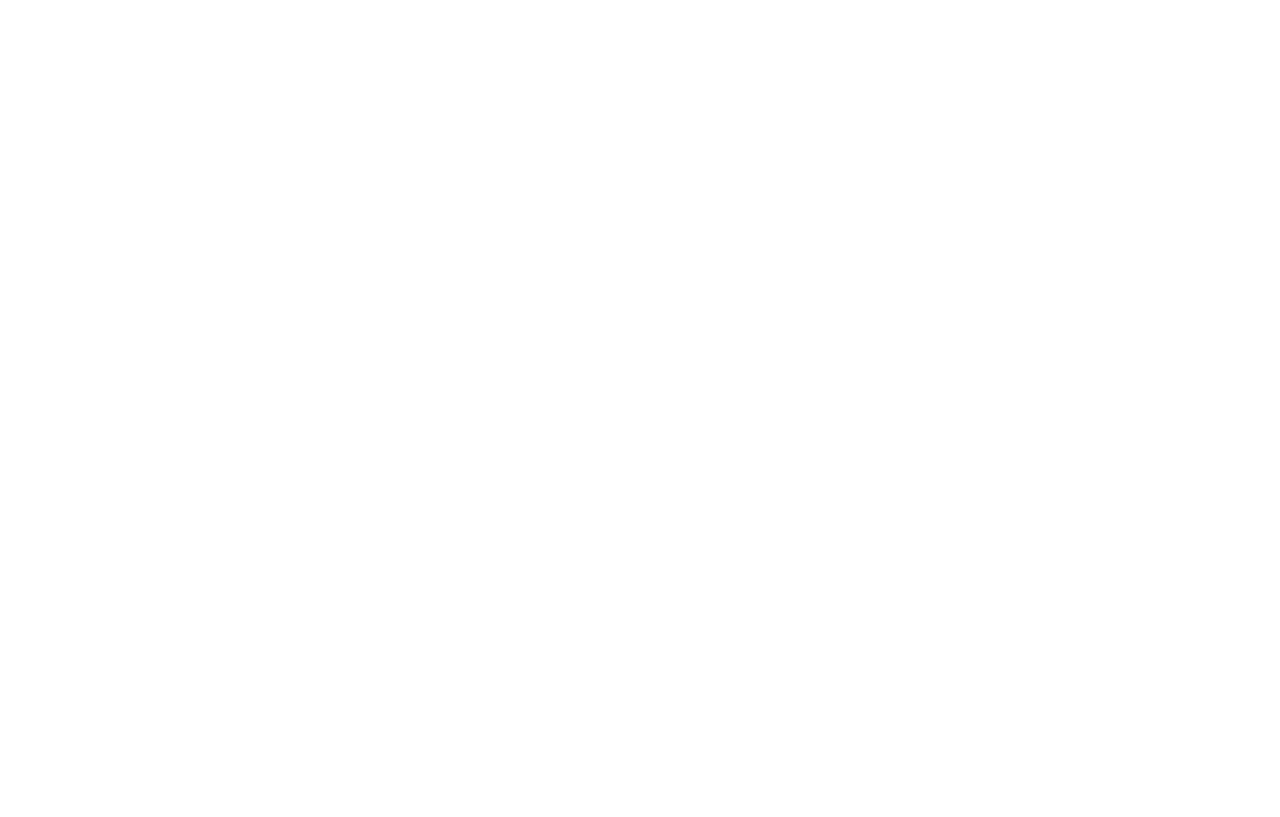
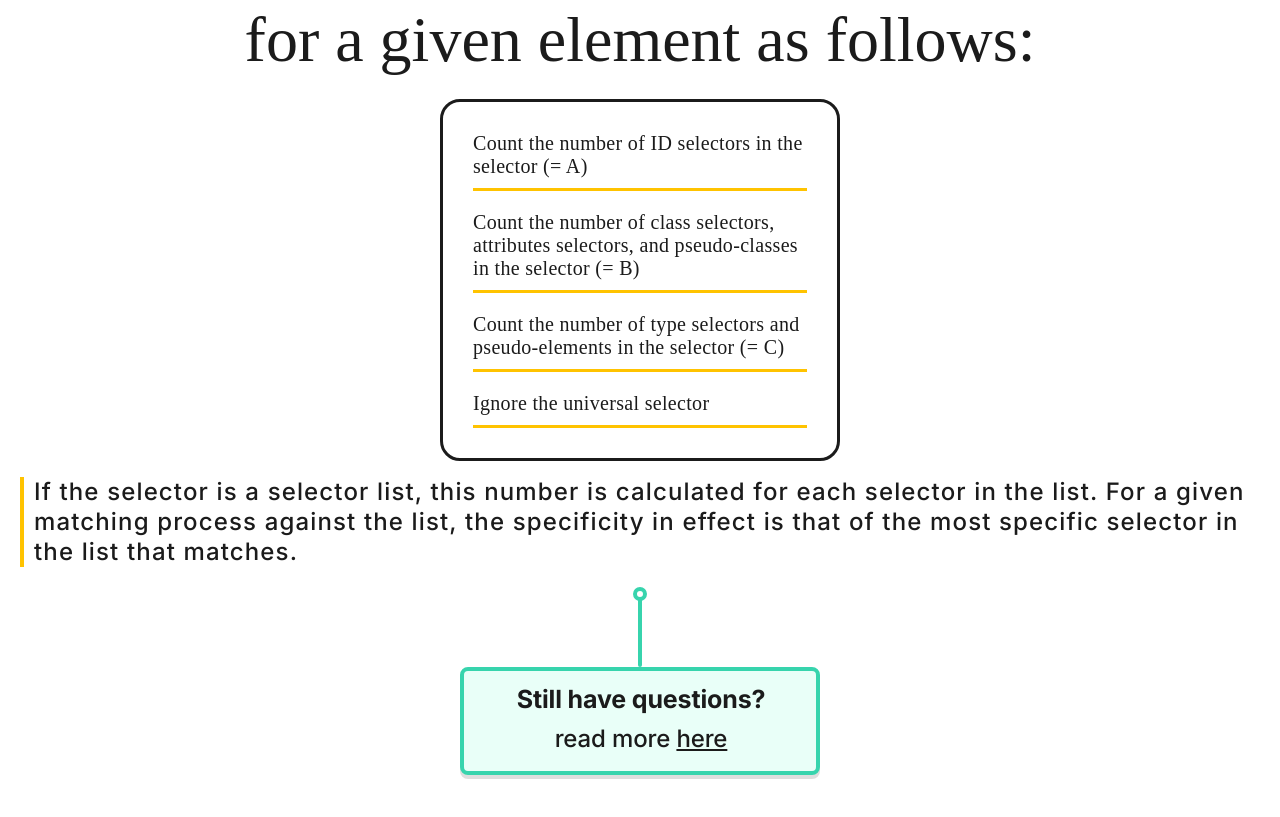
Before and after one commit to Andriikryl/css-specificity, a Next.js app: page / in a window 1280 px wide. Shown: the part 1291-2108 px from the top of the page. Before the commit the page ends 1116 px from the top, so only its background shows below. Built offline with nearby package versions, Linux system fonts and the light colour scheme.

Commit message:
add Description component

```diff
--- a/src/app/page.tsx
+++ b/src/app/page.tsx
@@ -3,12 +3,14 @@
 import { Content } from "next/font/google";
 import MainField from "@/components/mainField/MainField";
 import Hero from "@/components/hero/Hero";
+import Description from "@/components/description/Description";
 
 export default function Home() {
   return (
     <>
       <Hero />
       <MainField />
+      <Description />
     </>
   );
 }
--- /dev/null
+++ b/src/components/description/Description.tsx
@@ -0,0 +1,55 @@
+import React from "react";
+import styles from "./style.module.css";
+import { Container } from "../container/Container";
+import ImageArrow from "public/lines/annotation-noodle.svg";
+import Image from "next/image";
+import Link from "next/link";
+
+export default function Description() {
+  return (
+    <section className={styles.description}>
+      <Container>
+        <div className={styles.description__box}>
+          <h3 className={styles.description__title}>
+            A selector’s specificity is calculated for a given element as
+            follows:
+          </h3>
+          <ul role="list" className={styles.description__list}>
+            <li className={styles.list__item}>
+              Count the number of ID selectors in the selector (= A)
+            </li>
+            <li className={styles.list__item}>
+              Count the number of class selectors, attributes selectors, and
+              pseudo-classes in the selector (= B)
+            </li>
+            <li className={styles.list__item}>
+              Count the number of type selectors and pseudo-elements in the
+              selector (= C)
+            </li>
+            <li className={styles.list__item}>Ignore the universal selector</li>
+          </ul>
+          <p className={styles.extra__info}>
+            If the selector is a selector list, this number is calculated for
+            each selector in the list. For a given matching process against the
+            list, the specificity in effect is that of the most specific
+            selector in the list that matches.
+          </p>
+          <div className={styles.image__box}>
+            <Image src={ImageArrow} width={24} height={80} alt="" />
+          </div>
+          <div className={styles.readeMore}>
+            <h4 className={styles.readeMore__title}>Still have questions?</h4>
+            <p className={styles.more__text}>
+              read more{" "}
+              <Link
+                href={"https://drafts.csswg.org/selectors/#specificity-rules"}
+              >
+                here
+              </Link>
+            </p>
+          </div>
+        </div>
+      </Container>
+    </section>
+  );
+}
--- /dev/null
+++ b/src/components/description/style.module.css
@@ -0,0 +1,90 @@
+.description{
+    padding-block: 100px;
+}
+.description__title{
+    color: var(--black, #1B1B1B);
+    font-family: Patrick Hand;
+    font-size: clamp(20px, 5vw + 1rem, 64px );
+    font-style: normal;
+    font-weight: 400;
+    line-height: 120%;
+    text-align: center;
+    margin-block-end: 20px;
+}
+
+.description__list{
+    padding-inline-start: 0px;
+    max-width: 400px;
+    margin-inline: auto;
+    padding: 30px;
+    display: flex;
+    flex-direction: column;
+    gap: 20px;
+    border-radius: 20px;
+    border: 3px solid var(--black, #1B1B1B);
+    background: var(--white, #FFF);
+}
+
+.list__item{
+    color: var(--black, #1B1B1B);
+    font-family: Patrick Hand;
+    font-size: 20px;
+    font-style: normal;
+    font-weight: 400;
+    line-height: normal;
+    letter-spacing: 0.32px;
+    border-bottom: 3px solid #ffc300;
+    padding-block-end: 10px;
+}
+
+
+.extra__info{
+    padding-inline-start: 10px;
+    border-left: 4px solid #ffc300;
+    color: var(--black, #1B1B1B);
+    font-family: Inter;
+    font-size: 24px;
+    font-style: normal;
+    font-weight: 500;
+    line-height: 30px;
+    letter-spacing: 1.14px;
+    margin-block-end: 20px;
+}
+
+.readeMore{
+    max-width: 360px;
+    margin-inline: auto;
+    padding: 18px 18px 22px 20px;
+    border-radius: 8px;
+    border: 4px solid var(--accent-caribbean-green, #37D4AD);
+    background: #E9FFF8;
+    box-shadow: 0px 4px 0px 0px rgba(51, 51, 51, 0.16);
+}
+
+.readeMore__title{
+    text-align: center;
+    color: var(--black, #1B1B1B);
+    font-family: Inter;
+    font-size: 25px;
+    font-style: normal;
+    font-weight: 700;
+    line-height: 20px;
+    letter-spacing: -0.15px;
+    margin-block-end: 20px;
+}
+
+.more__text{
+    text-align: center;
+    color: var(--black, #1B1B1B);
+    font-family: Inter;
+    font-size: 24px;
+    font-style: normal;
+    font-weight: 500;
+    line-height: 20px; /* 142.857% */
+    letter-spacing: -0.14px;
+}
+
+.image__box{
+    width: max-content;
+    margin-inline: auto;
+}
--- a/src/components/mainField/style.module.css
+++ b/src/components/mainField/style.module.css
@@ -140,7 +140,7 @@
     place-items: center;
     background: var(--white, #FFF);
     box-shadow: 0px 4px 4px 0px rgba(0, 0, 0, 0.16);
-    border-radius: 56px;
+    border-radius: 10px;
     border: none;
     cursor: pointer;
     transition: all 300ms ease-in-out;
```
Also changed, not shown: public/lines/annotation-noodle.svg (added).
